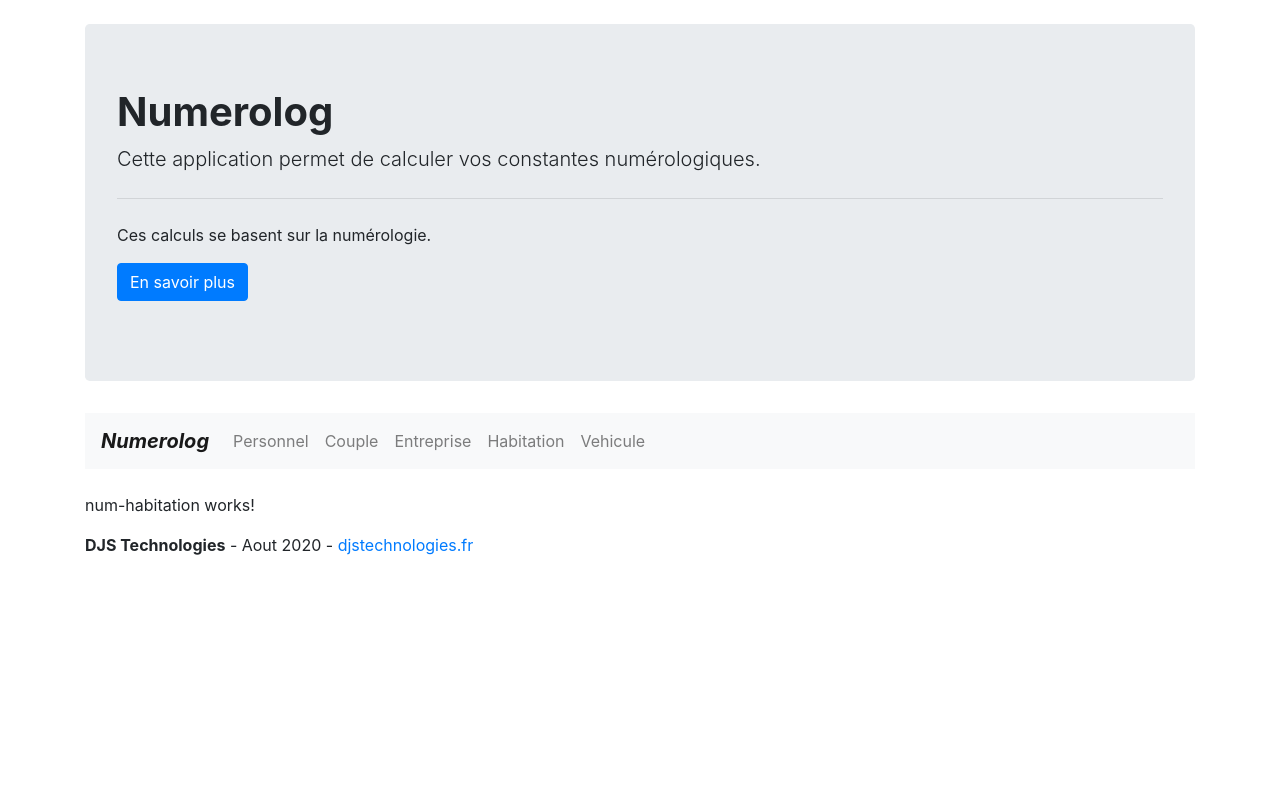
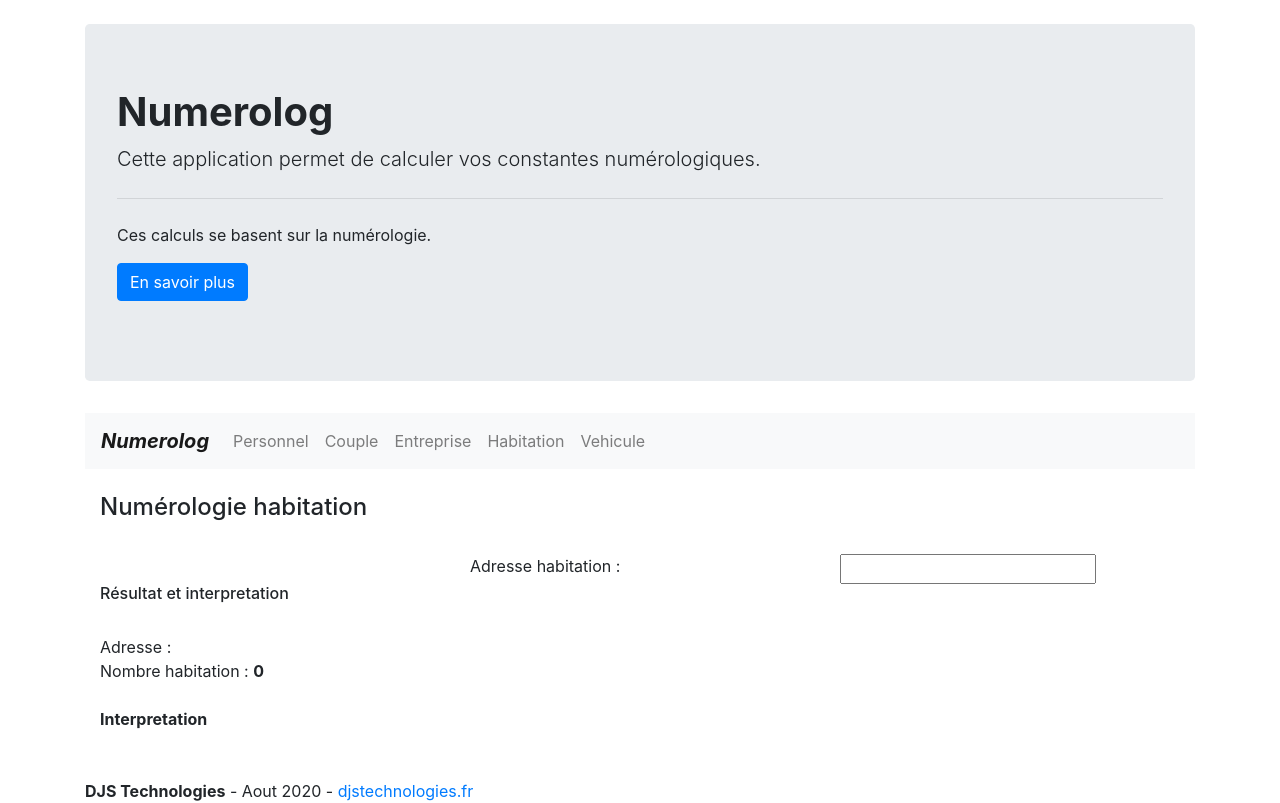
Before and after one commit to DiabateJS/numerolog_angular, an Angular app: page /habitation in a window 1280 px wide. Built offline with nearby package versions, Linux system fonts and the light colour scheme.

Commit message:
Implémentation numérologie d'habitation.

```diff
--- a/src/app/num-habitation/num-habitation.component.html
+++ b/src/app/num-habitation/num-habitation.component.html
@@ -1 +1,28 @@
-<p>num-habitation works!</p>
+<div class="container">
+  <div class="row">
+    <div class="col">
+      <h4>Numérologie habitation</h4>
+    </div>
+  </div>
+  <br>
+  <div class="row">
+    <div class="col"></div>
+    <div class="col">
+      Adresse habitation :
+    </div>
+    <div class="col">
+      <input type="text" [(ngModel)]="adresse" (change)="doCalcul()">
+    </div>
+  </div>
+  <div class="row">
+    <div class="col">
+      <h6>Résultat et interpretation</h6><br>
+      Adresse : <b>{{adresse}}</b><br>
+      Nombre habitation : <b>{{nbreHabitation}}</b><br>
+      <br>
+      <b>Interpretation</b><br>
+      {{interNbreHabitation}}<br>
+      <br>
+    </div>
+  </div>
+</div>
--- a/src/app/num-habitation/num-habitation.component.ts
+++ b/src/app/num-habitation/num-habitation.component.ts
@@ -1,4 +1,5 @@
 import { Component, OnInit } from '@angular/core';
+import {NumerologService} from '../numerolog.service';
 
 @Component({
   selector: 'app-num-habitation',
@@ -6,10 +7,36 @@ import { Component, OnInit } from '@angular/core';
   styleUrls: ['./num-habitation.component.css']
 })
 export class NumHabitationComponent implements OnInit {
+  adresse:string;
+  nbreHabitation:number = 0;
+  interNbreHabitation:string = '';
+  tabInterNbreHabitation:string[];
+  constructor(private numerologService: NumerologService) {
+    this.adresse = '';
+    this.nbreHabitation = 0;
+    this.tabInterNbreHabitation = [];
+    this.interNbreHabitation = '';
+  }
 
-  constructor() { }
+  doCalcul(){
+    this.nbreHabitation = this.numerologService.reductionChaine(this.adresse);
+    if (this.nbreHabitation > 0 && this.nbreHabitation < 10){
+      this.interNbreHabitation = this.tabInterNbreHabitation[this.nbreHabitation - 1];
+    }
+  }
 
   ngOnInit(): void {
+    this.tabInterNbreHabitation = [
+      "L’énergie de la maison #1 favorise l’innovation, l’individualité, l’ambition, le dynamisme et le leadership. La personnalité du chiffre de cette maison favorise le travail indépendant ou une carrière active. Les personnes vivant dans une maison qui a l’énergie de ce chiffre seront encouragées à renforcer leur indépendance, leur autonomie et leur liberté. Vivre dans une maison qui a le # 1 peut engendrer des leçons sur la confiance en soi, le courage, la détermination et l’échec.",
+      "L’énergie de la maison #2 favorise l’inclusion, l’éducation, la sécurité, les relations amoureuses, le dévouement, et constitue un lieu de vie harmonieux. La personnalité de cette maison soutient les personnes qui souhaitent fonder une vie ensemble – les couples, les couples avec enfants, ou les meilleurs amis. Les personnes vivant dans cette maison seront encouragées à faire preuve de diplomatie et à prendre en considération les besoins de chacun. Vivre dans une maison qui a ce chiffre pourrait vous apprendre des leçons sur l’amour, les relations, la paix, l’harmonie et les émotions.",
+      "C’est un endroit de communication, d’expression émotionnelle et de créativité. Son énergie favorise la socialisation, la conversation inspirante et édifiante, et l’expression artistique. La personnalité de cette maison est bénéfique pour les personnes qui veulent fonder une famille, innover et faire preuve de créativité – toute personne qui veut vivre pleinement et joyeusement se sentira bien dans cette maison. Les personnes vivant dans cette maison auront tendance à se sentir sensibles sur le plan émotionnel et à exploiter leur expression créative. Vivre dans une maison qui a ce chiffre peut vous permettre d’avoir de précieuses leçons sur la communication, les émotions, la joie et l’expression.",
+      "Elle donne lieu aux processus lents et réguliers qui produisent un dynamisme de sécurité. Son énergie favorise le travail assidu, le développement/l’implantation de systèmes, l’organisation, la fidélisation et la protection. La personnalité de cette maison favorise aussi la croissance d’une entreprise, d’une famille ou de vos investissements. Les personnes vivant dans cette maison seront encouragées à prendre des actions conservatrices, à travailler dur, et à mener des activités pratiques. Vivre dans une maison qui a ce numéro peut vous apprendre des leçons précieuses sur le service, l’établissement des objectifs concrets, l’honnêteté, et la sécurité.",
+      "Elle gravite autour de l’amusement, de l’intrépidité, de l’aventure et des idées progressives. Son énergie favorise la polyvalence, la flexibilité, le social et la liberté. La personnalité de cette maison favorise votre sens de la liberté grâce à l’autodiscipline – il s’agit ici d’utiliser votre liberté de façon constructive. Les personnes vivant dans cette maison seront encouragées à vivre pleinement leur vie, et à s’attaquer aux problèmes sans être pris par la peur. Vivre dans un lieu qui porte ce chiffre peut également vous apprendre des leçons essentielles sur l’acceptation, la liberté, le changement dynamique, et à faire face à vos peurs.",
+      "C’est un lieu qui met en valeur le foyer et la famille. Son énergie chaleureuse et compatissante favorise un engagement au service de l’amour. La personnalité de cette maison est propice à la gestion d’une entreprise et à la création d’une famille. Les personnes vivant dans cette maison se sentiront entourées de soins et d’affectation – mais vous devez veillez à ne pas trop vous épuiser. L’énergie de la maison 6 pousse également à des tendances perfectionnistes, alors soyez conscient que vous devrez assouplir votre besoin de contrôle. C’est aussi une maison idéale si votre entreprise est orientée vers le domaine du massage, du travail énergétique, du conseil, de la décoration intérieure (tout ce qui est lié au bien-être). Si vous habitez dans cette maison, vous serez amené à prendre des leçons sur le service, et à faire confiance à vos idées visionnaires, à vos sentiments et à votre acceptation.",
+      "Sa vibration porte sur la recherche spirituelle, la solitude, l’intuition et l’affinement de vos idées. Son énergie favorise la tranquillité, la recherche de l’âme, la collecte des connaissances, et la spiritualité. La personnalité de cette maison favorise le développement de votre sens de la vérité. C’est un endroit où vous pourrez vraiment prendre le temps de vous connaître en profondeur. Les personnes vivant dans cette maison seront encouragées à trouver la foi en elles, à prendre du temps pour être seules, et à en apprendre davantage sur tout ce qui les intéresse. Vivre dans une maison « 7 » peut attirer à vous des leçons sur la confiance, vos propres croyances spirituelles, votre développement personnel, et comment écouter votre intuition et découvrir qui vous êtes.",
+      "Sa vibration engendre l’abondance financière et son énergie favorise le gain et ainsi que la perte, l’autorité, le contrôle et la réalisation de ces objectifs. La personnalité de cette maison vous aide à progresser dans le monde matériel. Les personnes vivant dans cette maison auront tendance à se sentir comme si l’argent et la réussite étaient une priorité absolue. Il est donc essentiel que vous veilliez à établir une bonne communication avec les membres de votre famille afin qu’ils se sentent négligés ou mis à l’écart.",
+      "Elle incarne la bienfaisance et son énergie favorise la créativité, la spiritualité, l’altruisme et le pardon. La personnalité de cette maison peut vous aider à changer le monde pour le rendre meilleur. Les personnes vivant dans cette maison auront tendance à avoir l’impression d’être dans un climat très favorable. L’énergie du 9 représente l’abandon; c’est donc un endroit idéal si vous cherchez à vous soigner et à guérir les autres. Cette maison est parfaite pour tout le monde, et les personnes qui y vivent sont (ou deviennent) spirituellement évoluées. Vivre dans un tel lieu peut vous faire bénéficier de conseils avisés, de la vérité universelle, de dons de bienfaisance, et vous permettre de lâcher-prise du passé."
+    ];
   }
 
 }
--- a/src/app/numerolog.service.ts
+++ b/src/app/numerolog.service.ts
@@ -42,6 +42,18 @@ export class NumerologService {
 
     this._dicoNbres.set('I',9);
     this._dicoNbres.set('R',9);
+
+    this._dicoNbres.set('1',1);
+    this._dicoNbres.set('2',2);
+    this._dicoNbres.set('3',3);
+
+    this._dicoNbres.set('4',4);
+    this._dicoNbres.set('5',5);
+    this._dicoNbres.set('6',6);
+
+    this._dicoNbres.set('7',7);
+    this._dicoNbres.set('8',8);
+    this._dicoNbres.set('9',9);
   }
 
   getCode(char:string):number{
```
